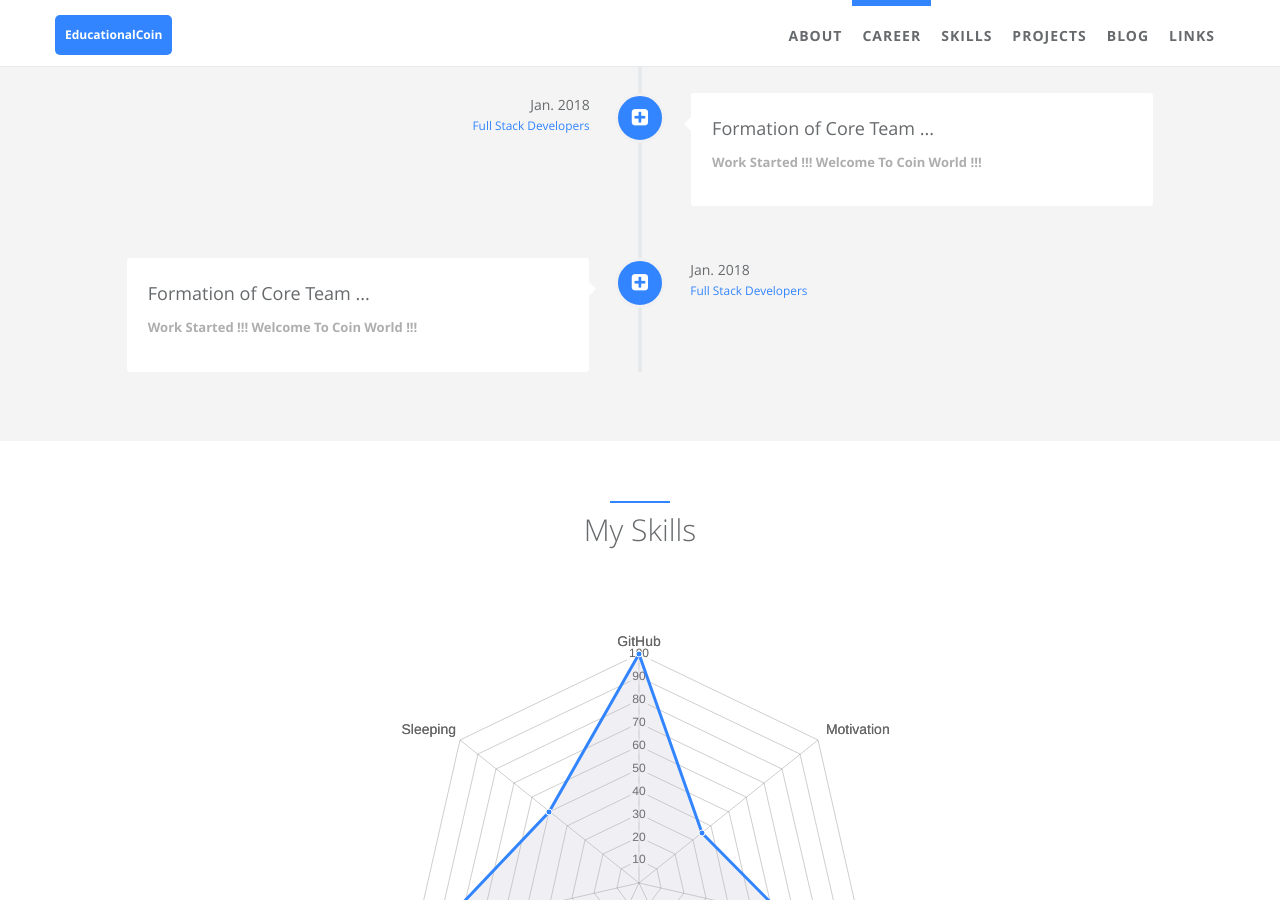
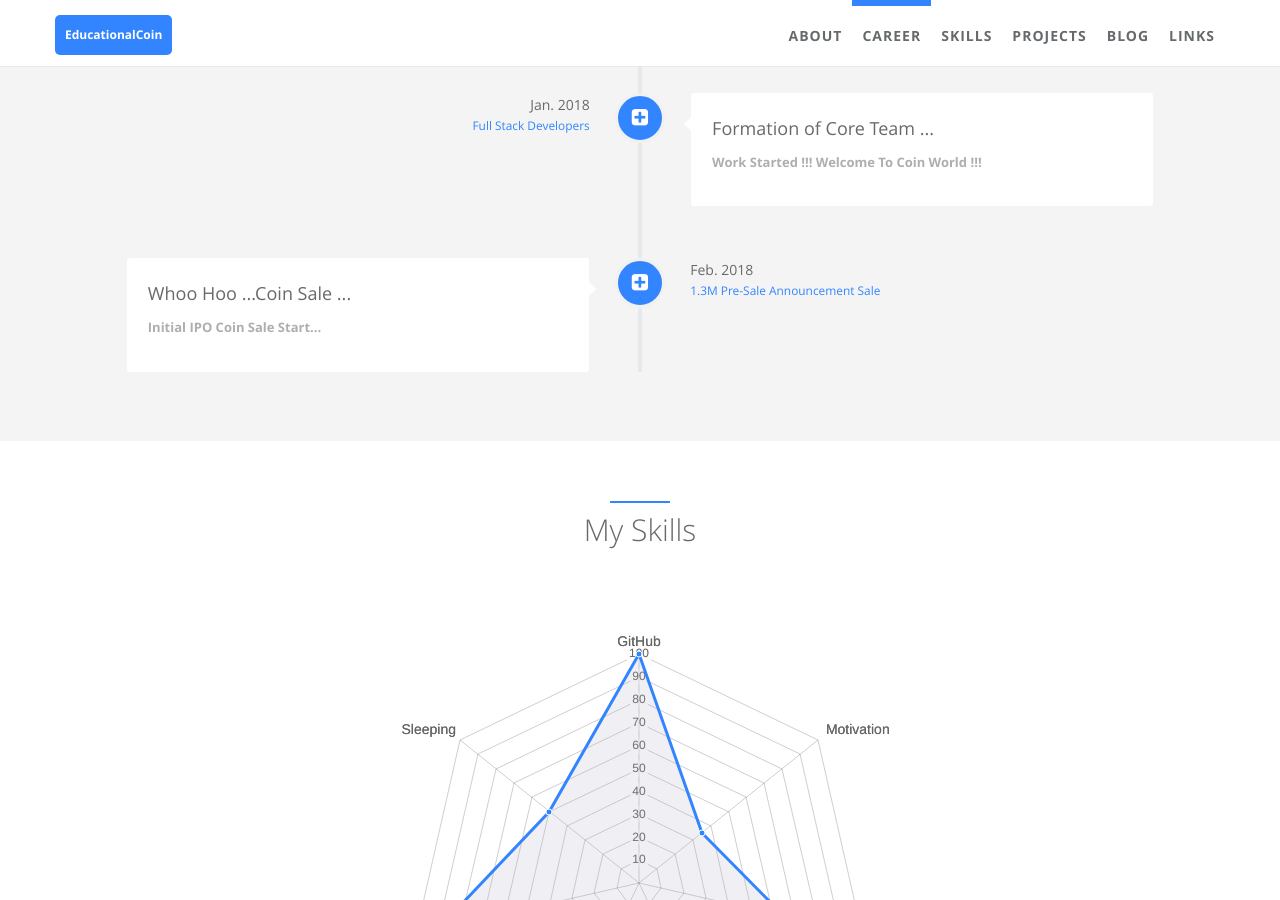
Before and after one commit to EducationalCoinOrganization/education-coin-site, a Jekyll site: the page built from index.html, in a window 1280 px wide and 900 px high, scrolled down 1148 px. Built offline with Jekyll 4.4.1, drawn with Linux system fonts in a browser that asks for light colours.

Commit message:
Modified Careers with updated content

```diff
--- a/_data/index/careers.yml
+++ b/_data/index/careers.yml
@@ -29,15 +29,15 @@
   icon: fa-plus-square
 
 - name:
-    detail: Formation of Core Team ...
+    detail: Whoo Hoo ...Coin Sale ...
     i18n: company_b
   desc:
-    detail: Work Started !!! Welcome To Coin World !!!
+    detail: Initial IPO Coin Sale Start...
     i18n: company_b_desc
   date:
-    detail: Jan. 2018
+    detail: Feb. 2018
     i18n: company_b_date
   job:
-    detail: Full Stack Developers
+    detail: 1.3M Pre-Sale Announcement Sale
     i18n: company_b_job
   icon: fa-plus-square
```
